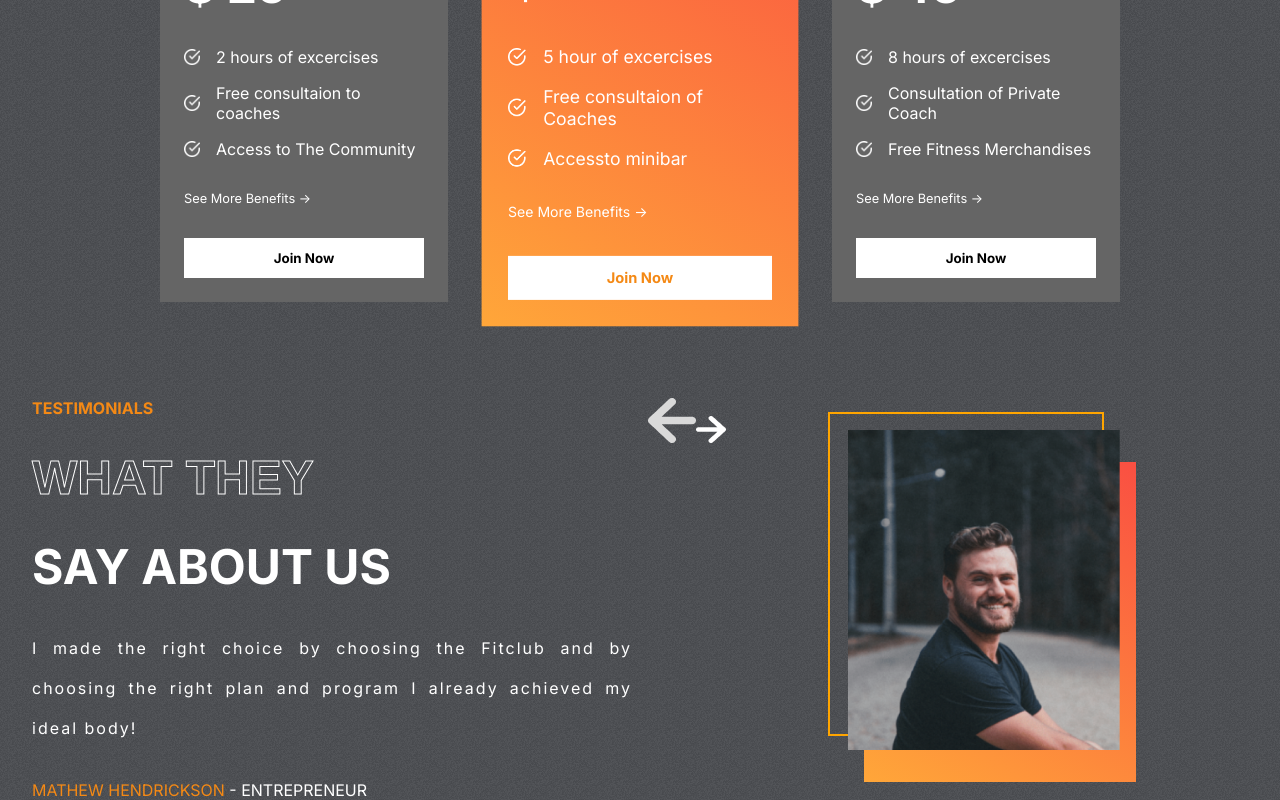
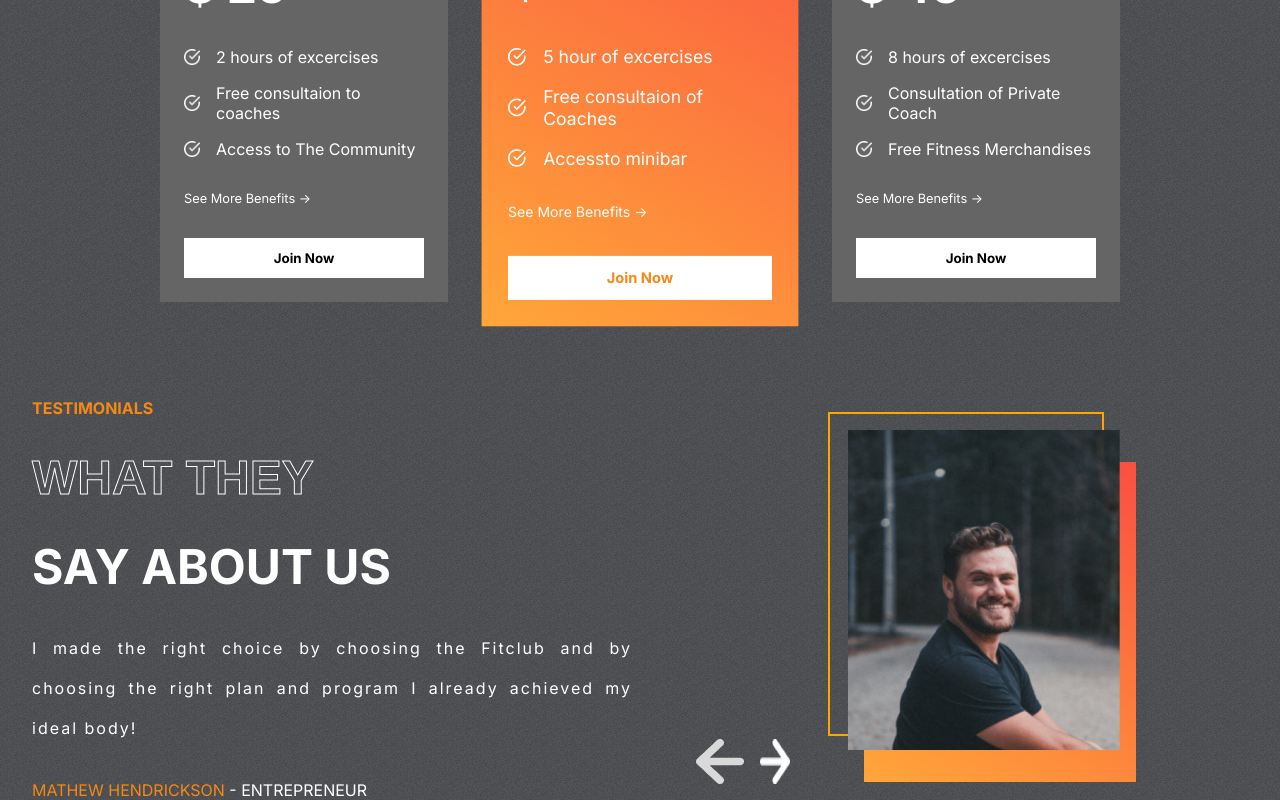
Before and after one commit to pallab17/Fithelp.o, a React (Create React App) app: page / in a window 1280 px wide. Shown: the part 2206-3006 px from the top of the page. Built offline with nearby package versions, Linux system fonts and the light colour scheme.

Commit message:
files updated

```diff
--- a/src/components/Testimonials/Testimonials.css
+++ b/src/components/Testimonials/Testimonials.css
@@ -60,3 +60,11 @@ font-weight: bold;
 
 
 }
+
+.arrows{
+    display: flex;
+    gap: 1rem;
+    position: absolute;
+    bottom: 1rem;
+    left: 3rem;
+}
```
